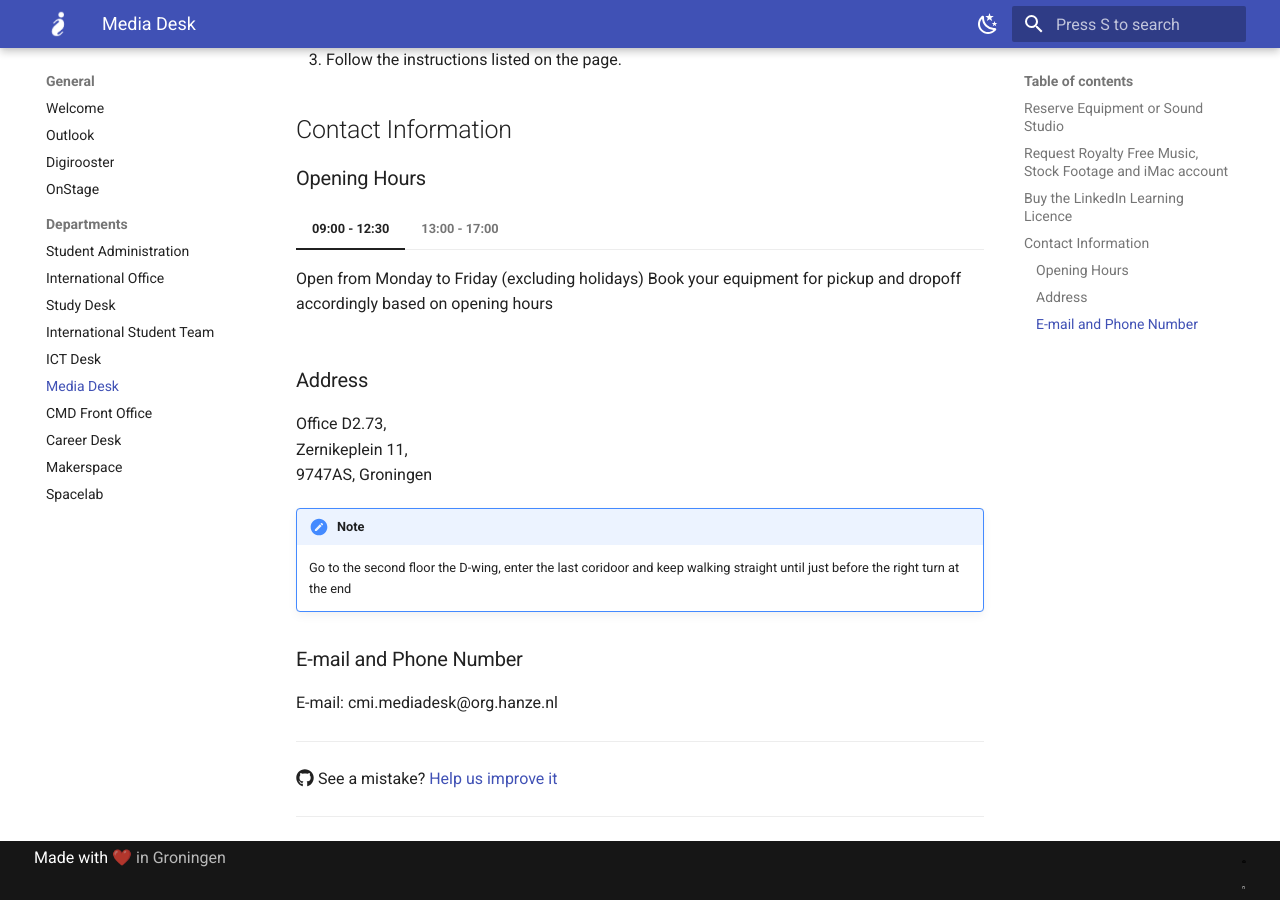
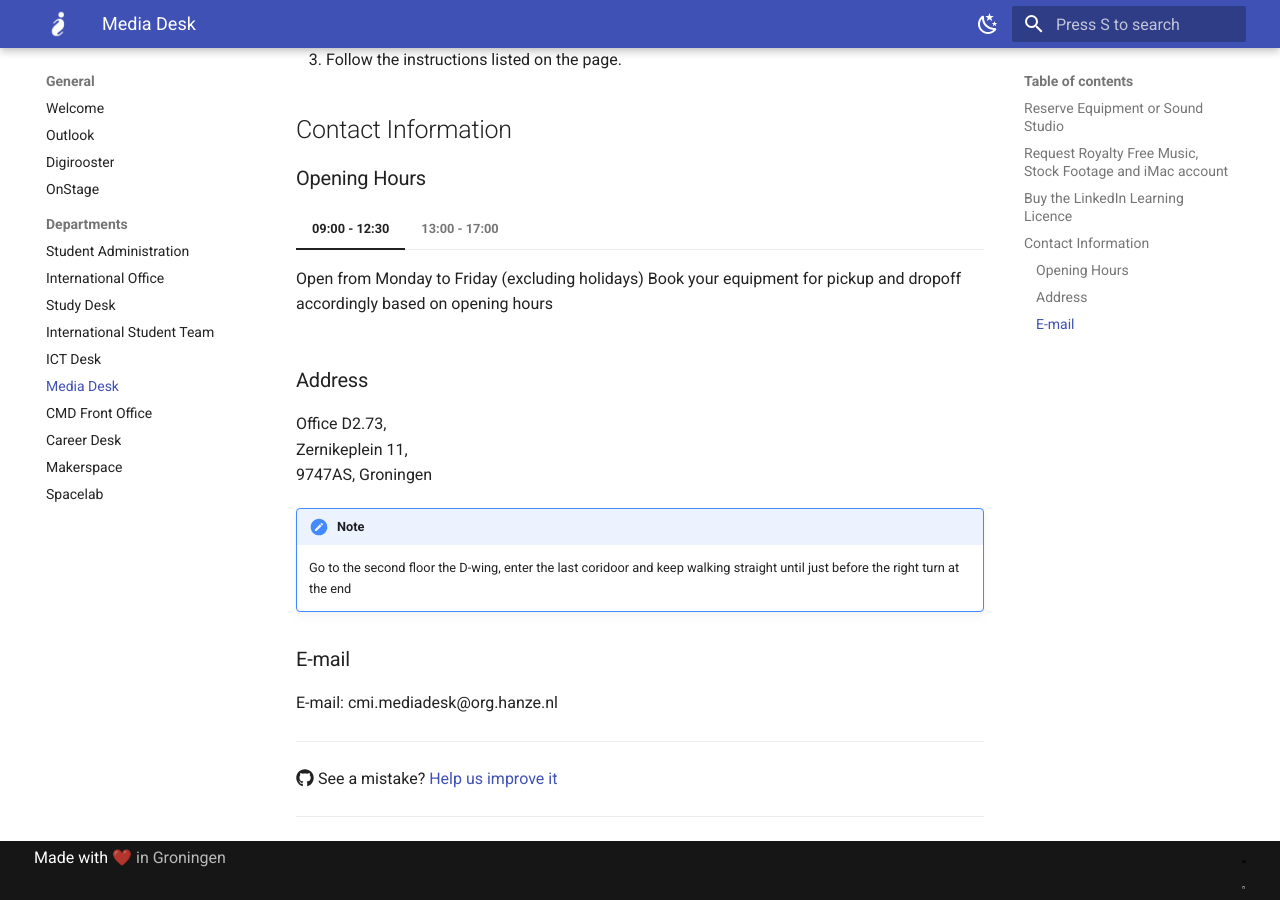
Before and after one commit to zerenxyz/hanzeguru, an MkDocs documentation site: the page built from docs/general/departments/mediadesk.md, in a window 1280 px wide and 900 px high, scrolled down 1238 px. Built offline with MkDocs 1.6.1 and Material for MkDocs 9.7.7, drawn with Linux system fonts in a browser that asks for light colours.

Commit message:
Update mediadesk.md

```diff
--- a/docs/general/departments/mediadesk.md
+++ b/docs/general/departments/mediadesk.md
@@ -63,6 +63,6 @@ Zernikeplein 11,<br>
 !!! note
     Go to the second floor the D-wing, enter the last coridoor and keep walking straight until just before the right turn at the end
 
-### E-mail and Phone Number
+### E-mail
 
 E-mail: cmi.mediadesk@org.hanze.nl
```
